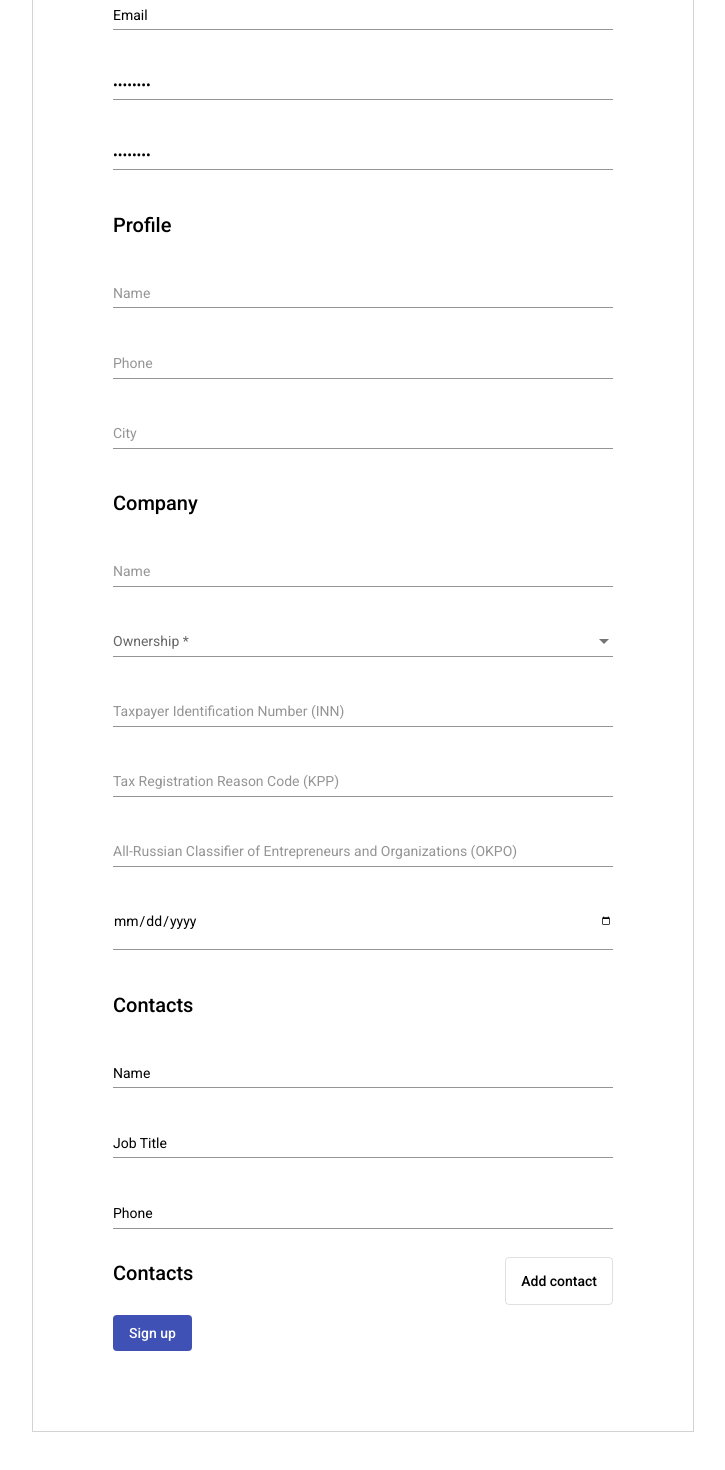
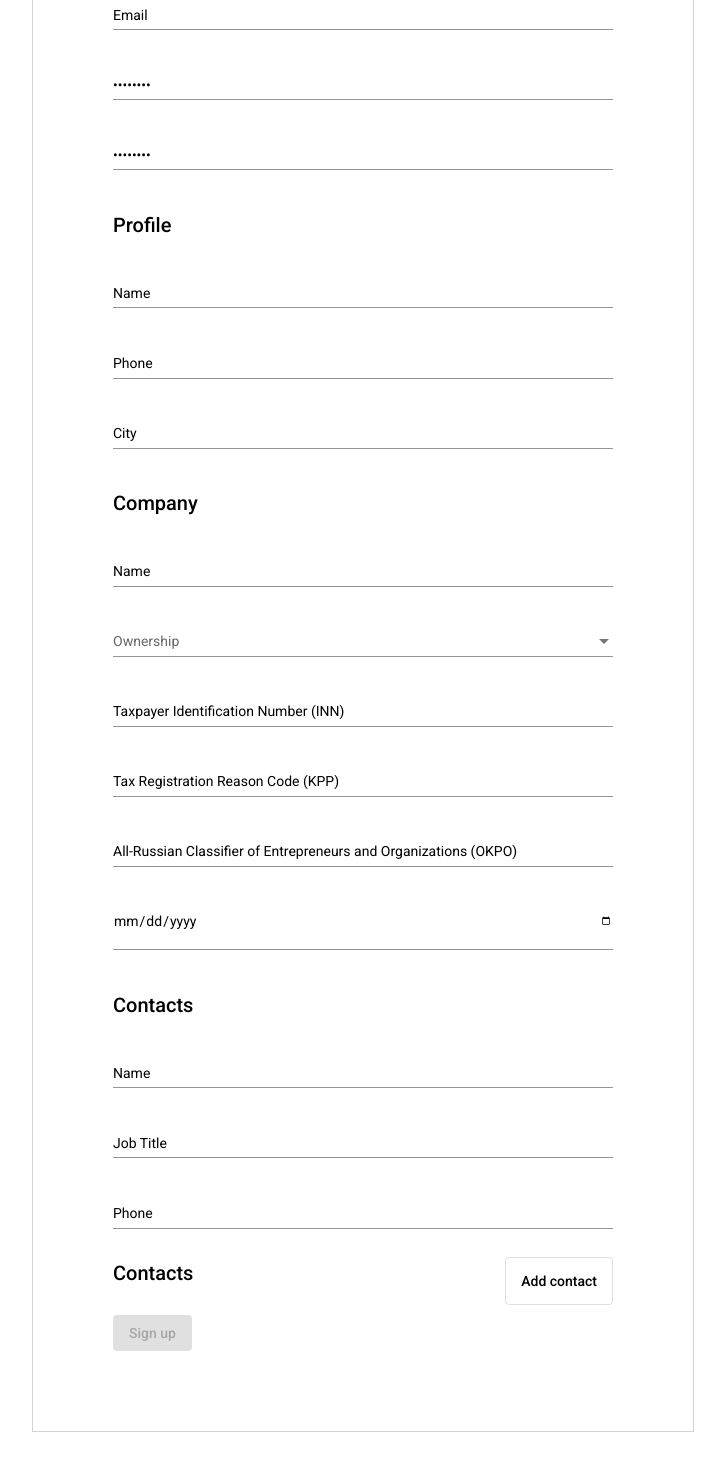
Before and after one commit to Kalibryyy/angular-form, an Angular app: page / in a window 1280 px wide. Shown: the part 320-1790 px from the top of the page, without its empty margins (277-1002 px from the left). Built offline with nearby package versions, Linux system fonts and the light colour scheme.

Commit message:
controls

```diff
--- a/src/app/form/form.component.html
+++ b/src/app/form/form.component.html
@@ -5,66 +5,66 @@
   <fieldset class="form__fieldset" formGroupName="account">
     <h2>Account</h2>
     <mat-form-field appearance="standard">
-      <input matInput type="email" formControlName="email" required>
-<!--      <mat-error *ngIf="email.invalid">{{getErrorMessage()}}</mat-error>-->
+      <input matInput type="email" formControlName="email">
+      <mat-error *ngIf="form.get('account.email')?.invalid">{{getErrorMessage()}}</mat-error>
     </mat-form-field>
     <mat-form-field appearance="standard">
-      <input matInput placeholder="Password" type="password" formControlName="password" required>
+      <input matInput placeholder="Password" type="password" formControlName="password">
     </mat-form-field>
     <mat-form-field appearance="standard">
-      <input matInput placeholder="Password" type="password" formControlName="password" required>
+      <input matInput placeholder="Password" type="password" formControlName="password">
     </mat-form-field>
   </fieldset>
 
   <fieldset class="form__fieldset" formGroupName="profile">
     <h2>Profile</h2>
     <mat-form-field appearance="standard">
-      <input matInput placeholder="Name" type="text">
+      <input matInput placeholder="Name" type="text" formControlName="name">
     </mat-form-field>
     <mat-form-field appearance="standard">
-      <input matInput placeholder="Phone" type="tel">
+      <input matInput placeholder="Phone" type="tel" formControlName="phone">
     </mat-form-field>
     <mat-form-field appearance="standard">
-      <input matInput placeholder="City" type="text">
+      <input matInput placeholder="City" type="text" formControlName="city">
     </mat-form-field>
   </fieldset>
 
-  <fieldset class="form__fieldset">
+  <fieldset class="form__fieldset" formGroupName="company">
     <h2>Company</h2>
     <mat-form-field appearance="standard">
-      <input matInput placeholder="Name" type="text" required>
+      <input matInput placeholder="Name" type="text" formControlName="name">
     </mat-form-field>
     <mat-form-field appearance="standard">
       <mat-label>Ownership</mat-label>
-      <mat-select required>
+      <mat-select formControlName="ownership">
         <mat-option value="one">Legal Entity</mat-option>
         <mat-option value="two">Individual Entrepreneur</mat-option>
       </mat-select>
     </mat-form-field>
     <mat-form-field appearance="standard">
-      <input matInput type="text" placeholder="Taxpayer Identification Number (INN)" required>
+      <input matInput type="text" placeholder="Taxpayer Identification Number (INN)" formControlName="inn">
     </mat-form-field>
     <mat-form-field appearance="standard">
-      <input matInput type="text" placeholder="Tax Registration Reason Code (KPP)" required>
+      <input matInput type="text" placeholder="Tax Registration Reason Code (KPP)" formControlName="kpp">
     </mat-form-field>
     <mat-form-field appearance="standard">
-      <input matInput type="text" placeholder="All-Russian Classifier of Entrepreneurs and Organizations (OKPO)" required>
+      <input matInput type="text" placeholder="All-Russian Classifier of Entrepreneurs and Organizations (OKPO)" formControlName="okpo">
     </mat-form-field>
     <mat-form-field appearance="standard">
-      <input matInput placeholder="Date" type="date">
+      <input matInput placeholder="Date" type="date" formControlName="date">
     </mat-form-field>
   </fieldset>
 
-  <fieldset class="form__fieldset">
+  <fieldset class="form__fieldset" formGroupName="contacts">
     <h2>Contacts</h2>
     <mat-form-field appearance="standard">
-      <input matInput value="Name" type="text">
+      <input matInput type="text" formControlName="name">
     </mat-form-field>
     <mat-form-field appearance="standard">
-      <input matInput value="Job Title" type="text">
+      <input matInput type="text" formControlName="job">
     </mat-form-field>
     <mat-form-field appearance="standard">
-      <input matInput value="Phone" type="tel">
+      <input matInput type="tel" formControlName="phone">
     </mat-form-field>
   </fieldset>
 
@@ -72,5 +72,5 @@
     <h2>Contacts</h2>
     <button type="button" mat-stroked-button>Add contact</button>
   </div>
-  <button type="submit" mat-flat-button color="primary">Sign up</button>
+  <button type="submit" mat-flat-button color="primary" [disabled]="form.invalid">Sign up</button>
 </form>
--- a/src/app/form/form.component.ts
+++ b/src/app/form/form.component.ts
@@ -1,5 +1,5 @@
-import { Component, OnInit } from '@angular/core';
-import {FormControl, FormGroup} from "@angular/forms";
+import { Component } from '@angular/core';
+import {FormControl, FormGroup, Validators} from "@angular/forms";
 
 @Component({
   selector: 'app-form',
@@ -10,27 +10,48 @@ export class FormComponent {
 
   form: FormGroup = new FormGroup({
     account: new FormGroup({
-      email: new FormControl('Email'),
-      password: new FormControl('Password'),
+      email: new FormControl('Email', [
+        Validators.required,
+        Validators.email,
+      ]),
+      password: new FormControl('Password', [
+        Validators.required,
+        Validators.minLength(6),
+      ]),
     }),
     profile: new FormGroup({
       name: new FormControl('Name'),
       phone: new FormControl('Phone'),
       city: new FormControl('City',)
     }),
+    company: new FormGroup({
+      name: new FormControl('Name'),
+      ownership: new FormControl('Ownership'),
+      inn: new FormControl('Taxpayer Identification Number (INN)'),
+      kpp: new FormControl('Tax Registration Reason Code (KPP)'),
+      okpo: new FormControl('All-Russian Classifier of Entrepreneurs and Organizations (OKPO)'),
+      date: new FormControl('Date')
+    }),
+    contacts: new FormGroup({
+      name: new FormControl('Name'),
+      job: new FormControl('Job Title'),
+      phone: new FormControl('Phone')
+    })
   });
 
+  getErrorMessage() {
+    if (this.form.get('account.email')?.hasError('required')) {
+      return 'You must enter a value';
+    }
+
+    return this.form.get('account.email') ? 'Not a valid email' : '';
+  }
+
   submit() {
-    console.log('Form submitted: ', this.form.value)
+    if (this.form.valid) {
+      const formData = {...this.form.value};
+      console.log('Form data: ', formData);
+      // console.log(this.form.get('account').get('email').value);
+    }
   }
 }
-
-// email = new FormControl('', [Validators.required, Validators.email]);
-//
-// getErrorMessage() {
-//   if (this.email.hasError('required')) {
-//     return 'You must enter a value';
-//   }
-//
-//   return this.email.hasError('email') ? 'Not a valid email' : '';
-// }
```
